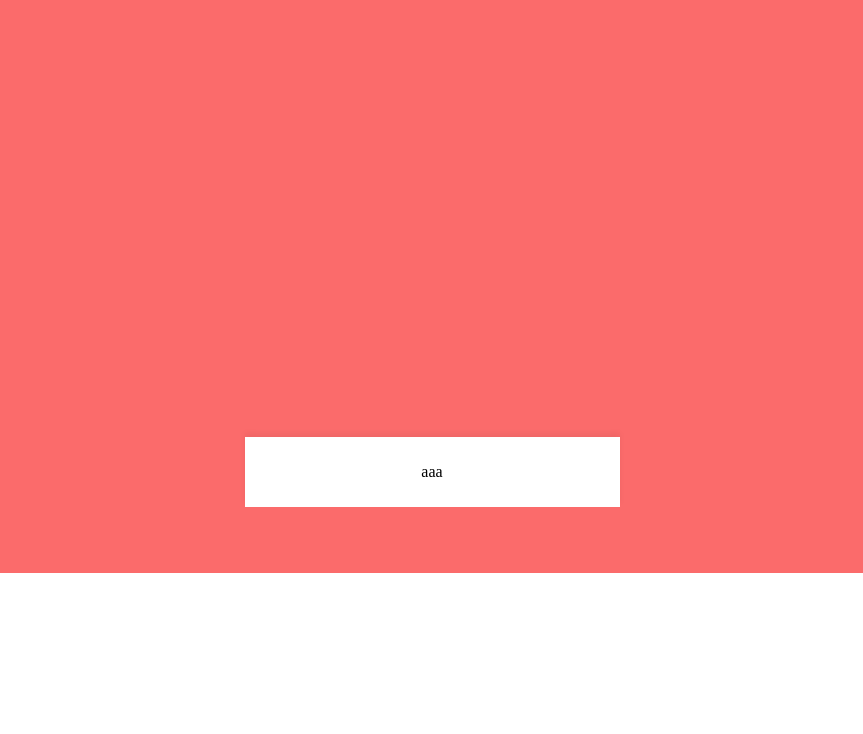
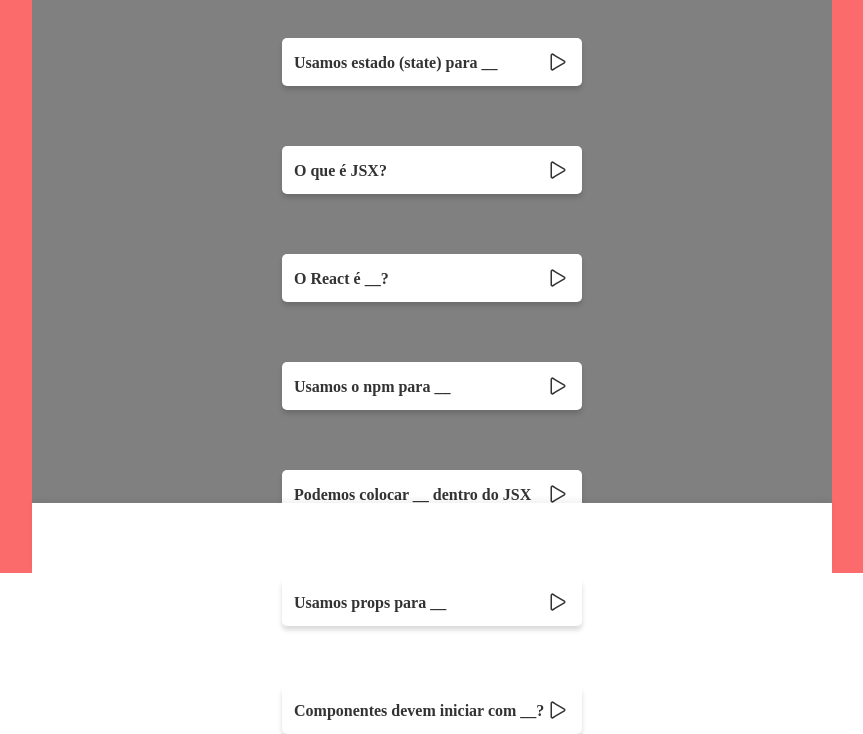
Before and after one commit to felipelyra3/projeto8-zaprecall, a React app: page / in a window 1280 px wide. Shown: the part 227-961 px from the top of the page, without its empty margins (208-1071 px from the left). Before the commit the page ends 800 px from the top, so only its background shows below. Built offline with nearby package versions, Linux system fonts and the light colour scheme; a web font is replaced by a local one.

Commit message:
2022-07-20_RandomizeQuestions

```diff
--- a/public/index.html
+++ b/public/index.html
@@ -1,17 +1,30 @@
 <!DOCTYPE html>
 <html lang="pt-br">
+
 <head>
   <meta charset="utf-8" />
   <meta name="viewport" content="width=device-width, initial-scale=1" />
   <link rel="preconnect" href="https://fonts.googleapis.com">
   <link rel="preconnect" href="https://fonts.gstatic.com" crossorigin>
-<link href="https://fonts.googleapis.com/css2?family=Encode+Sans:wght@100;200;300;400;500;600;700;800;900&family=Righteous&family=Roboto:ital,wght@0,100;0,300;0,400;0,500;0,700;0,900;1,100;1,300;1,400;1,500;1,700;1,900&display=swap" rel="stylesheet">
+  <link
+    href="https://fonts.googleapis.com/css2?family=Encode+Sans:wght@100;200;300;400;500;600;700;800;900&family=Righteous&family=Roboto:ital,wght@0,100;0,300;0,400;0,500;0,700;0,900;1,100;1,300;1,400;1,500;1,700;1,900&display=swap"
+    rel="stylesheet">
+    <link rel="preconnect" href="https://fonts.googleapis.com">
+<link rel="preconnect" href="https://fonts.gstatic.com" crossorigin>
+<link rel="preconnect" href="https://fonts.googleapis.com">
+<link rel="preconnect" href="https://fonts.gstatic.com" crossorigin>
+<link href="https://fonts.googleapis.com/css2?family=Encode+Sans:wght@100;200;300;400;500;600;700;800;900&family=Recursive:wght@300;400;500;600;700;800;900&family=Righteous&family=Roboto:ital,wght@0,400;0,500;0,700;0,900;1,400;1,500;1,700;1,900&display=swap" rel="stylesheet">
   <link rel="stylesheet" href="reset.css">
   <link rel="stylesheet" href="style.css">
   <title>React App</title>
 </head>
+
 <body>
   <noscript>You need to enable JavaScript to run this app.</noscript>
   <div class="root"></div>
+
+  <script type="module" src="https://unpkg.com/ionicons@5.5.2/dist/ionicons/ionicons.esm.js"></script>
+<script nomodule src="https://unpkg.com/ionicons@5.5.2/dist/ionicons/ionicons.js"></script>
 </body>
+
 </html>
--- a/public/style.css
+++ b/public/style.css
@@ -14,10 +14,12 @@
 }
 
 .mobile {
-    /* background-color: gray; */
+    background-color: gray;
     position: relative;
-    height: 667px;
-    width: 375px;
+    /* height: 667px;
+    width: 375px; */
+    height: 100vh;
+    width: 100vh;
     display: flex;
     justify-content: center;
     align-items: center;
@@ -67,15 +69,15 @@
 .mobileFlashCards .titleFlashCards {
     display: flex;
     align-items: center;
-    margin: 88px 0px 0px 0px;
+    margin: 28px 0px 0px 0px;
 }
 
 .mobileFlashCards .appName {
     margin-left: 30px
 }
 
-.mobile .mobileFooter {
-    width: 375px;
+.mobileFlashCards .mobileFooter {
+    width: 100vh;
     height: 70px;
 
     background: #FFFFFF;
@@ -84,3 +86,30 @@
     bottom: 0px;
     z-index: 1;
 }
+
+.mobileFlashCards .flashCardsQuestions {
+    display: flex;
+    align-items: center;
+    justify-content: space-between;
+    margin: 60px 0px 0px 0px;
+    /* padding-left: 12px;
+    padding-right: 12px; */
+    padding: 12px;
+    width: 300px;
+    height: 65px;
+    background: #FFFFFF;
+    box-shadow: 0px 4px 5px rgba(0, 0, 0, 0.15);
+    border-radius: 5px;
+
+    font-family: 'Recursive';
+    font-style: normal;
+    font-weight: 700;
+    font-size: 16px;
+    line-height: 19px;
+    color: #333333;
+}
+
+.mobileFlashCards .flashCardsQuestions ion-icon {
+    font-size: 24px;
+    font-weight: 900;
+}
--- /dev/null
+++ b/src/Components/FooterFlashCards.js
@@ -0,0 +1,5 @@
+export default function FooterFlashCards() {
+    return (
+        <div className="mobile mobileFooter"></div>
+    );
+}
--- a/src/Components/HeaderFlashCards.js
+++ b/src/Components/HeaderFlashCards.js
@@ -1,8 +1,8 @@
 export default function HeaderFlashCards() {
     return (
-        <div class="titleFlashCards">
-                <img src="./Assets/image 2.png" />
-                <p class="appName">ZapRecall</p>
+        <div className="titleFlashCards">
+                <img src="./Assets/image 2.png"  alt="ZapRecall"  />
+                <p className="appName">ZapRecall</p>
             </div>
     );
 }
--- a/src/Components/Screen1Welcome.js
+++ b/src/Components/Screen1Welcome.js
@@ -1,9 +1,9 @@
 export default function Screen1Welcome() {
     return (
-        <div class="mobile">
-            <img src="./Assets/image 1.png" />
-            <div class="appName"><p>ZapRecall</p></div>
-            <div class="buttonStart">Iniciar Recall</div>
+        <div className="mobile">
+            <img src="./Assets/image 1.png" alt="ZapRecall" />
+            <div className="appName"><p>ZapRecall</p></div>
+            <div className="buttonStart">Iniciar Recall</div>
         </div>
     );
 }
--- a/src/Components/Screen2FlashCards.js
+++ b/src/Components/Screen2FlashCards.js
@@ -1,11 +1,62 @@
+import FooterFlashCards from "./FooterFlashCards";
 import HeaderFlashCards from "./HeaderFlashCards"
 
-export default function Screen2FlashCards() {
+function FlashCardsQuestions(props) {
     return (
-        <div class="mobile mobileFlashCards">
-            <HeaderFlashCards />
-
-            <div class="mobile mobileFooter">aaa</div>
+        <div className="flashCardsQuestions">
+            <p>{props.index} {props.question}</p>
+            <ion-icon name="play-outline"></ion-icon>
         </div>
     );
 }
+
+export default function Screen2FlashCards() {
+    const questions = [
+        {
+            question: "O que é JSX?",
+            answer: "Uma extensão de linguagem do JavaScript"
+        },
+        {
+            question: "O React é __?",
+            answer: "uma biblioteca JavaScript para construção de interfaces"
+        },
+        {
+            question: "Componentes devem iniciar com __?",
+            answer: "letra maiúscula"
+        },
+        {
+            question: "Podemos colocar __ dentro do JSX",
+            answer: "expressões"
+        },
+        {
+            question: "O ReactDOM nos ajuda __",
+            answer: "interagindo com a DOM para colocar componentes React na mesmaexpressões"
+        },
+        {
+            question: "Usamos o npm para __",
+            answer: "gerenciar os pacotes necessários e suas dependências"
+        },
+        {
+            question: "Usamos props para __",
+            answer: "passar diferentes informações para componentes"
+        },
+        {
+            question: "Usamos estado (state) para __",
+            answer: "dizer para o React quais informações quando atualizadas devem renderizar a tela novamente"
+        }
+    ];
+
+    /* let randomize = {...questions};
+    randomize = randomize.sort(() => Math.random() - 0.5); */
+    questions.sort(() => Math.random() - 0.5);
+
+    return (
+        <div className="mobile mobileFlashCards">
+            <HeaderFlashCards />
+
+            {questions.map((question, index) =>(<FlashCardsQuestions key={index} question={question.question} answer={question.answer} />))}
+
+            <FooterFlashCards />
+        </div>
+    );
+}
--- a/src/index.js
+++ b/src/index.js
@@ -4,7 +4,7 @@
 
 function App() {
     return (
-        <div class="page">
+        <div className="page">
            {/* <Screen1Welcome /> */}
            <Screen2FlashCards />
         </div>
```
Lines whose indentation alone changed are shown as unchanged.
